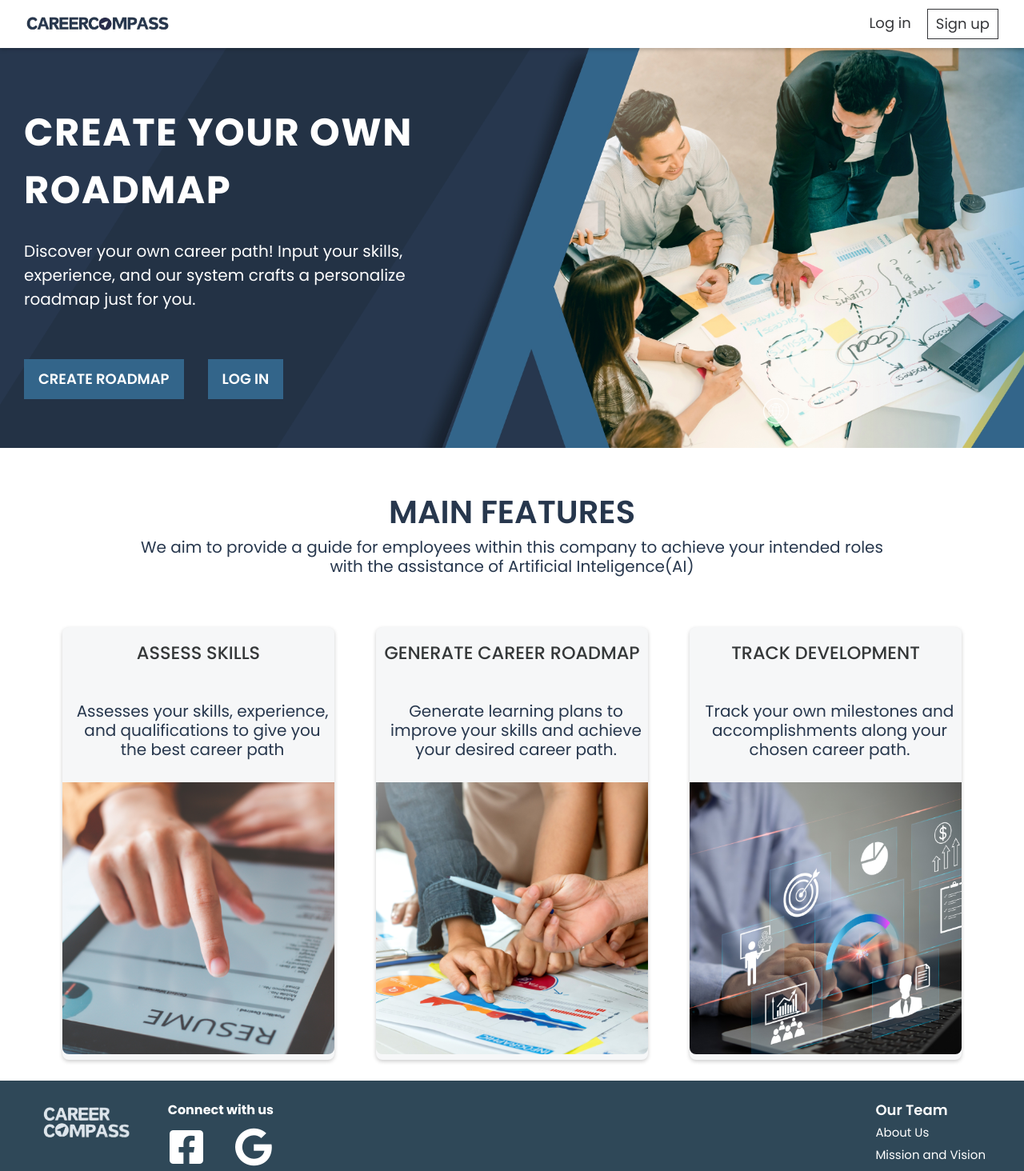
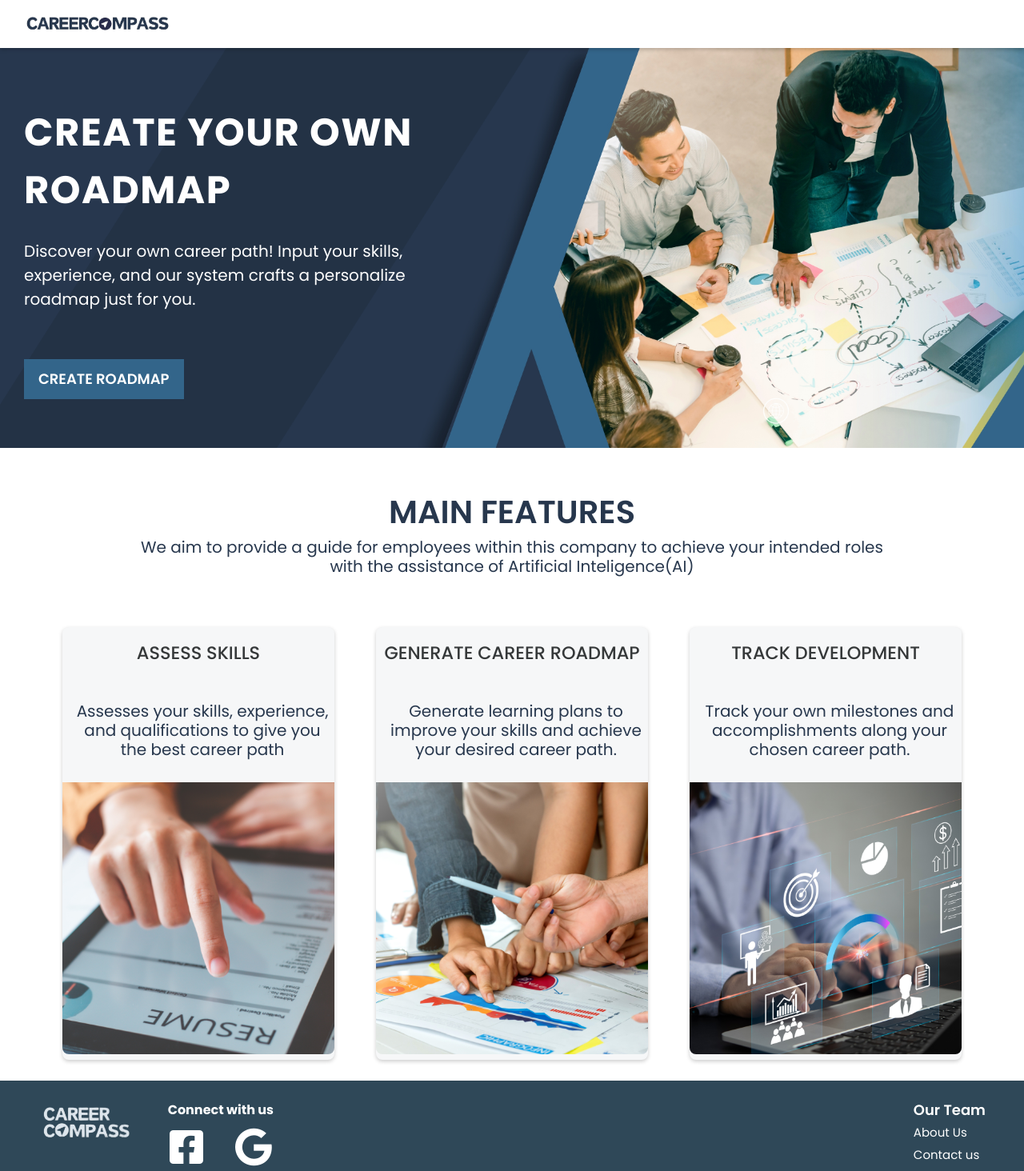
Before and after one commit to Roonaaan/CareerCompass, a React (Vite) app: page / in a window 1280 px wide. Shown: the top 1464 px of the page at 80% size. Built offline with nearby package versions, Linux system fonts and the light colour scheme.

Commit message:
Landing Page - User Sign In Removed

```diff
--- a/src/landing/Home.jsx
+++ b/src/landing/Home.jsx
@@ -11,8 +11,8 @@ import footerlogo from "../assets/homepage/footerLogo.png";
 
 const Home = () => {
   const Logo = logo;
+  const navigate = useNavigate();
 
-  const navigate = useNavigate();
   const handleLoginClick = () => {
     navigate("/Login");
   };
@@ -41,21 +41,6 @@ const Home = () => {
               onClick={handleHomeClick}
             />
           </div>
-
-          <div className="login-container">
-            <btn className="login-text" onClick={handleLoginClick}>Log in</btn>
-            <btn className="Signup-text" onClick={handleLoginClick}>Sign up</btn>
-          </div>
-          {/* Login and About Header
-                    <div className="navRight">
-                        <button className="about" onClick={handleAboutClick}>
-                            About Us
-                        </button>
-                        <button className="login" onClick={handleLoginClick}>
-                            Log In
-                        </button>
-                    </div>
-                    */}
         </div>
       </nav>
       {/* End of Navigation Bar */}
@@ -64,18 +49,13 @@ const Home = () => {
       <div className="heroWrapper">
         <div className="heroInner inner-frame">
           <p className="header-text">CREATE YOUR OWN ROADMAP</p>
-
           <p className="discover-text">
             Discover your own career path! Input your skills, experience, and
             our system crafts a personalize roadmap just for you.
           </p>
-
           <div className="heroButtonBar">
             <btn className="create-Button" onClick={handleLoginClick}>
               CREATE ROADMAP
-            </btn>
-            <btn className="login-Button" onClick={handleLoginClick}>
-              LOG IN
             </btn>
           </div>
         </div>
@@ -163,10 +143,6 @@ const Home = () => {
                 {" "}
                 About Us{" "}
               </a>
-              <a href="" className="footerAboutLink">
-                {" "}
-                Mission and Vision{" "}
-              </a>
               <a
                 href="/Contact-Us"
                 className="footerAboutLink"
--- a/src/landing/Login.jsx
+++ b/src/landing/Login.jsx
@@ -153,9 +153,6 @@ export const Login = () => {
                     >Log In
                     </button>
                 </div>
-                <div className='no-account'>
-                    <p>Don't have an account? <a href='#'>Sign up</a></p>
-                </div>
                 <div className='footer'>
                     <a href=''> Terms of use </a>
                     |
--- a/src/landing/styles/Home.css
+++ b/src/landing/styles/Home.css
@@ -1,8 +1,6 @@
 body {
   font-size: 16px;
 }
-
-
 
 /* Navigation Bar */
 .navigationbarWrapper {
@@ -76,7 +74,6 @@ body {
 
 .login-text:active {
   opacity: 80%;
-
 
 }
 
```
